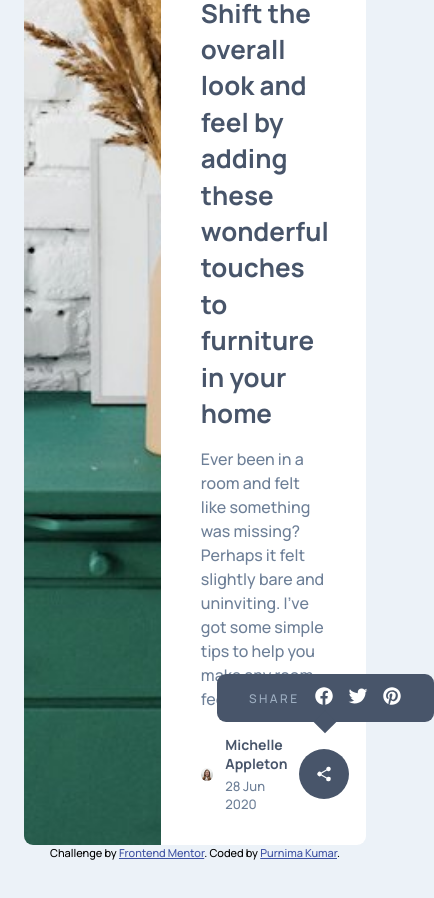
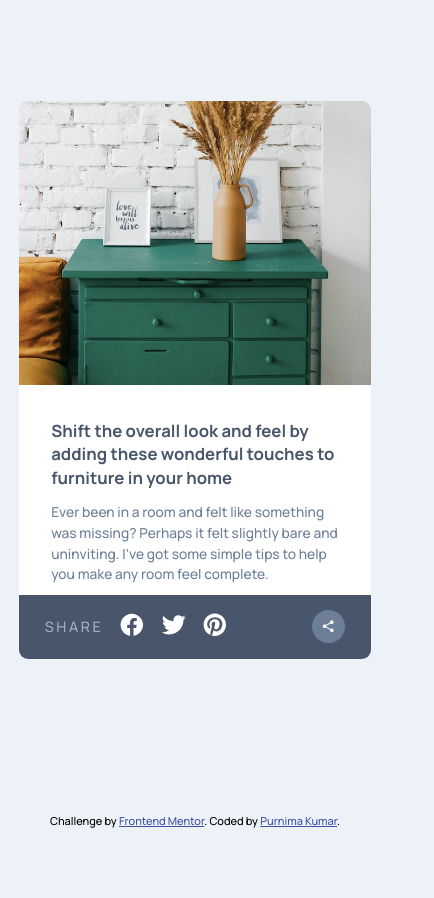
Before and after one commit to purnimakumarr/frontendmentor, a plain HTML site: page article-preview-component/index.html in a window 390 px wide. Both pictures are taken after a click on the button "Share". Shown: the whole page, 434 px wide, since content can reach past the window. After the commit the page ends 844 px from the top, so only its background shows below. Drawn offline with nearby package versions, Linux system fonts and the light colour scheme.

Commit message:
update article-preview-component

```diff
--- a/article-preview-component/index.html
+++ b/article-preview-component/index.html
@@ -85,8 +85,19 @@
                     class="icon icon--pinterest"
                   ></ion-icon>
                 </a>
+                <button
+                  class="share-btn"
+                  aria-label="Share"
+                  id="share-btn--mobile"
+                >
+                  <ion-icon class="icon-share" name="share-social"></ion-icon>
+                </button>
               </div>
-              <button class="share-btn" aria-label="Share">
+              <button
+                class="share-btn"
+                aria-label="Share"
+                id="share-btn--desktop"
+              >
                 <ion-icon class="icon-share" name="share-social"></ion-icon>
               </button>
             </div>
--- a/article-preview-component/script.js
+++ b/article-preview-component/script.js
@@ -8,6 +8,8 @@ function toggleShareActiveState() {
   }
 }
 
-document.querySelector(".share-btn").addEventListener("click", () => {
-  toggleShareActiveState();
+document.querySelectorAll(".share-btn").forEach((btn) => {
+  btn.addEventListener("click", () => {
+    toggleShareActiveState();
+  });
 });
--- a/article-preview-component/style.css
+++ b/article-preview-component/style.css
@@ -32,7 +32,7 @@ body {
 /****************/
 
 main {
-  padding: 0 2.4rem;
+  padding: 0 4.8rem;
 }
 
 .preview-card {
@@ -153,8 +153,8 @@ main {
 
 .tooltip-text::after {
   content: "";
-  width: 1.6rem;
-  height: 1.6rem;
+  width: 2rem;
+  height: 2rem;
   background-color: var(--very-dark-grayish-blue);
   transform: rotate(-45deg);
 
@@ -187,6 +187,10 @@ main {
   pointer-events: all;
 }
 
+.share-tooltip #share-btn--mobile {
+  display: none;
+}
+
 /****************/
 /* FOOTER */
 /****************/
@@ -199,3 +203,143 @@ main {
 .attribution a {
   color: hsl(228, 45%, 44%);
 }
+
+/****************/
+/* MEDIA QUERIES */
+/****************/
+
+@media (max-width: 57em) {
+  html {
+    font-size: 56.25%;
+  }
+
+  .tooltip-text {
+    left: -150%;
+  }
+}
+
+@media (max-width: 46em) {
+  html {
+    font-size: 50%;
+  }
+
+  body {
+    row-gap: 2.4rem;
+  }
+
+  .tooltip-text {
+    left: -140%;
+  }
+}
+
+@media (max-width: 27em) {
+  main {
+    padding: 0 2.4rem;
+  }
+
+  .preview-card {
+    grid-template-columns: 1fr;
+    grid-template-rows: 51% 49%;
+  }
+
+  .card-img {
+    border-radius: 9px 9px 0 0;
+  }
+
+  .card-text {
+    padding: 4.2rem 4rem 2.4rem 4rem;
+    border-radius: 0 0 9px 9px;
+  }
+
+  .heading {
+    font-size: 2.1rem;
+  }
+
+  .text {
+    font-size: 1.72rem;
+    margin-bottom: 3.2rem;
+  }
+
+  .share-btn {
+    padding: 1.4rem;
+  }
+
+  /* mobile active state */
+  .preview-card {
+    position: relative;
+    overflow: hidden;
+  }
+
+  .share-tooltip {
+    position: initial;
+  }
+
+  .share-tooltip .tooltip-text {
+    top: initial;
+    bottom: -100%;
+    right: 0;
+    left: 0;
+  }
+
+  .share-tooltip.active #share-btn--mobile {
+    display: flex;
+    background-color: var(--desaturated-dark-blue);
+    padding: 1.2rem;
+  }
+
+  .share-tooltip.active .tooltip-text {
+    opacity: 1;
+    visibility: visible;
+    pointer-events: all;
+
+    top: initial;
+    bottom: 0;
+    height: 8rem;
+    border-radius: 0 0 9px 9px;
+    gap: 2rem;
+  }
+
+  .tooltip-text::after {
+    display: none;
+  }
+
+  .share-tooltip.active #share-btn--desktop {
+    display: none;
+  }
+
+  #share-btn--mobile {
+    margin-left: auto;
+  }
+
+  .text-share {
+    font-size: 1.8rem;
+  }
+
+  .icon {
+    font-size: 3.2rem;
+  }
+}
+
+@media (max-width: 24em) {
+  .preview-card {
+    grid-template-rows: 45% 55%;
+  }
+
+  .card-text {
+    padding: 4.2rem 4rem 1rem 4rem;
+  }
+
+  .share-tooltip.active #share-btn--mobile {
+    padding: 1.2rem;
+  }
+
+  .icon {
+    font-size: 2.6rem;
+  }
+}
+
+@media (max-width: 20em) {
+  .preview-card {
+    grid-template-rows: 40% 60%;
+  }
+}
```
Also changed, not shown: 1 other file.
